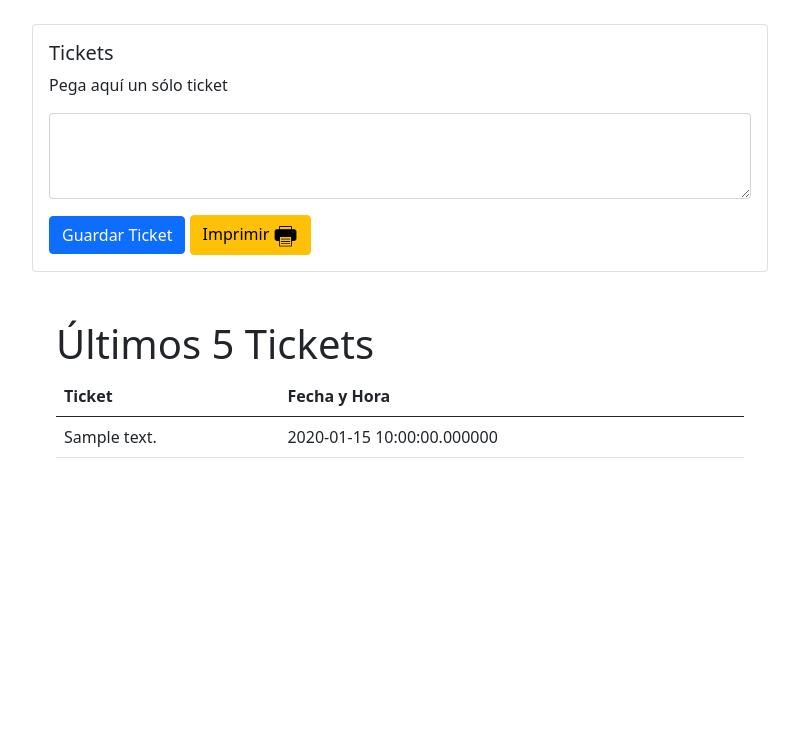
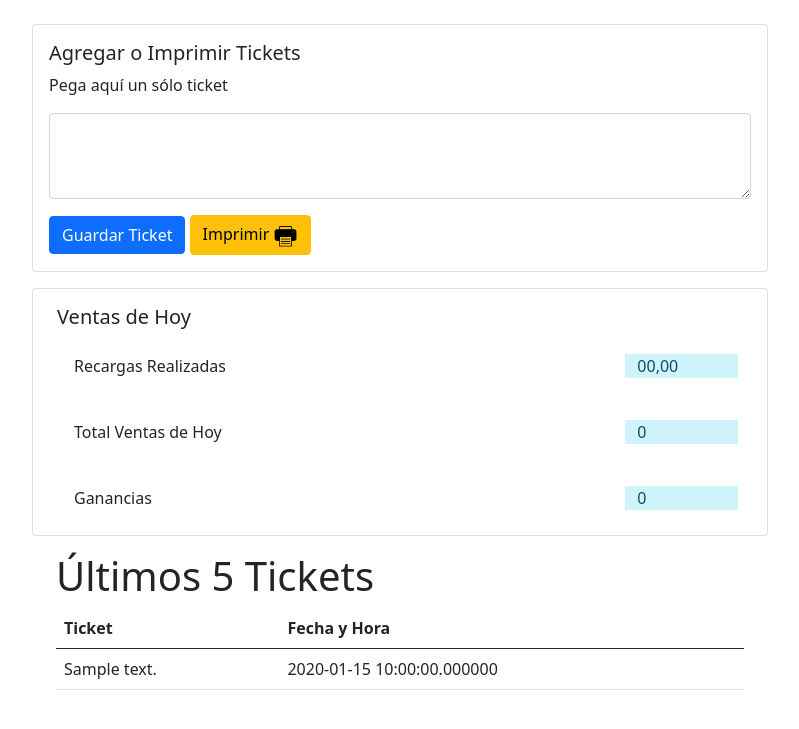
Before and after one commit to lalodsi/AlmacenTickets, a PHP site: page /controlTickets/content.php in a window 1280 px wide. Shown: the part 56-785 px from the top of the page, without its empty margins (240-1039 px from the left). Run offline with PHP 8.4, Linux system fonts and the light colour scheme; tables that the repository leaves empty hold one stand-in row (values such as "Sample post").

Commit message:
adding data analizing function

```diff
--- a/controlTickets/action_ticket.php
+++ b/controlTickets/action_ticket.php
@@ -6,7 +6,7 @@ var_dump($_POST);
 
 // Sólo guardar ticket
 if(isset($_POST['save_ticket'])){
-    echo "Parte 1 \n";
+    // echo "Parte 1 \n";
     $content = $_POST['Ticket'];
     $query = "INSERT INTO Tickets(content) VALUES ('$content');";
     $result = mysqli_query($conn, $query);
--- a/controlTickets/content.php
+++ b/controlTickets/content.php
@@ -23,12 +23,12 @@
             <?php session_unset(); } ?>
 
             <!-- Formulario para Guardar Tickets -->
-            <div class="card mb-5">
+            <div class="card mb-3">
                 <div class="card-body">
-                    <h5 class="card-title">Tickets</h5>
+                    <h5 class="card-title">Agregar o Imprimir Tickets</h5>
                     <p class="card-text">Pega aquí un sólo ticket</p>
-                        <form action="action_ticket.php" method="POST">
-                            <div class="mb-3">
+                    <form action="action_ticket.php" method="POST">
+                        <div class="mb-3">
                                 <textarea name="Ticket" rows="3" class="form-control" required></textarea>
                             </div>
                             <input type="submit" class="btn btn-primary" name="save_ticket" value="Guardar Ticket">
@@ -37,6 +37,36 @@
                                 Imprimir <img class='impresora' src="./images/print.png" alt="Imagen impresora">
                             </button>
                         </form>
+                </div>
+            </div>
+
+            <div class="card mb-3">
+                <div class="container">
+                    <h5 class="card-title mt-3">Ventas de Hoy</h5>
+                    <div class="row mb-2 alert">
+                        <div class="col dato">
+                            Recargas Realizadas
+                        </div>
+                        <div class="col-2 valor alert-info">
+                            00,00
+                        </div>
+                    </div>
+                    <div class="row mb-2 alert">
+                        <div class="col dato">
+                            Total Ventas de Hoy
+                        </div>
+                        <div class="col-2 valor alert-info">
+                            0
+                        </div>
+                    </div>
+                    <div class="row mb-2 alert">
+                        <div class="col dato">
+                            Ganancias
+                        </div>
+                        <div class="col-2 valor alert-info">
+                            0
+                        </div>
+                    </div>
                 </div>
             </div>
 
```
Also changed, not shown: controlTickets/analiza_datos.php (added, +14 -0 lines), style.css (line endings or trailing spaces).
